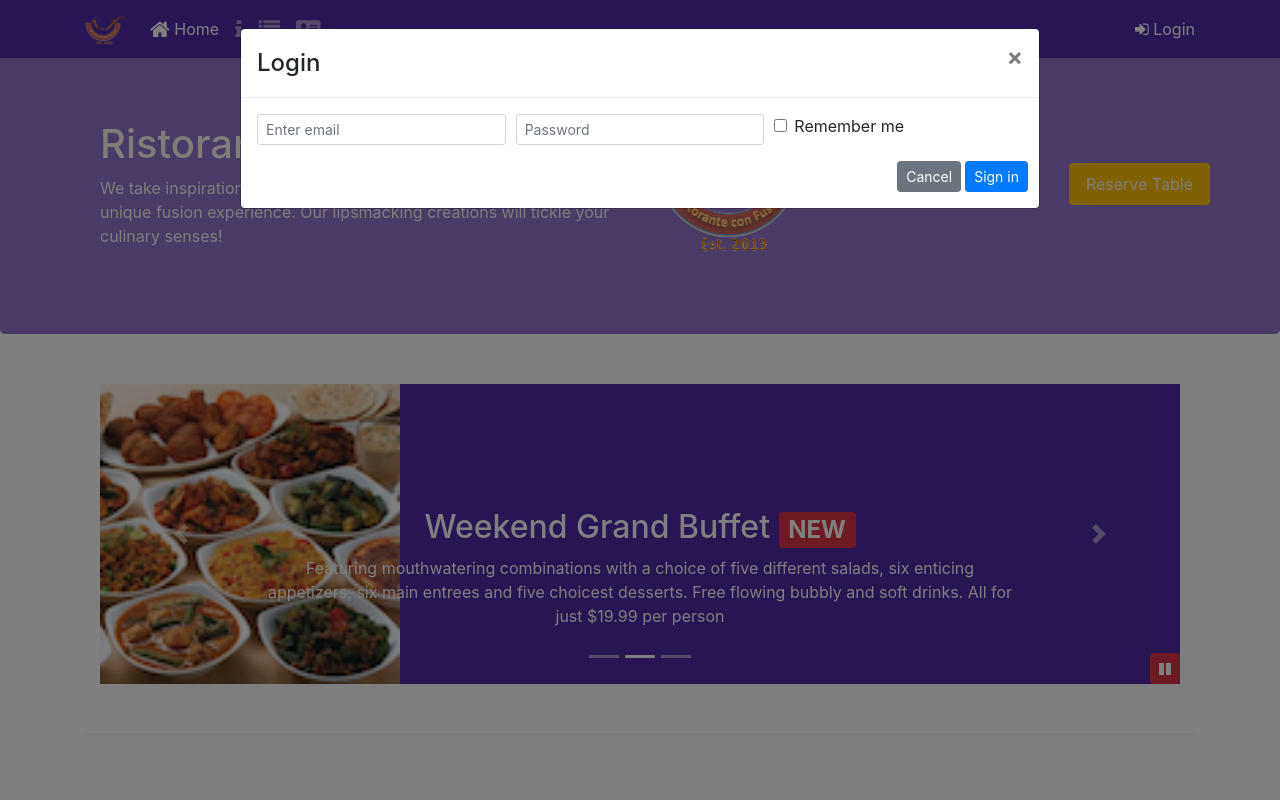
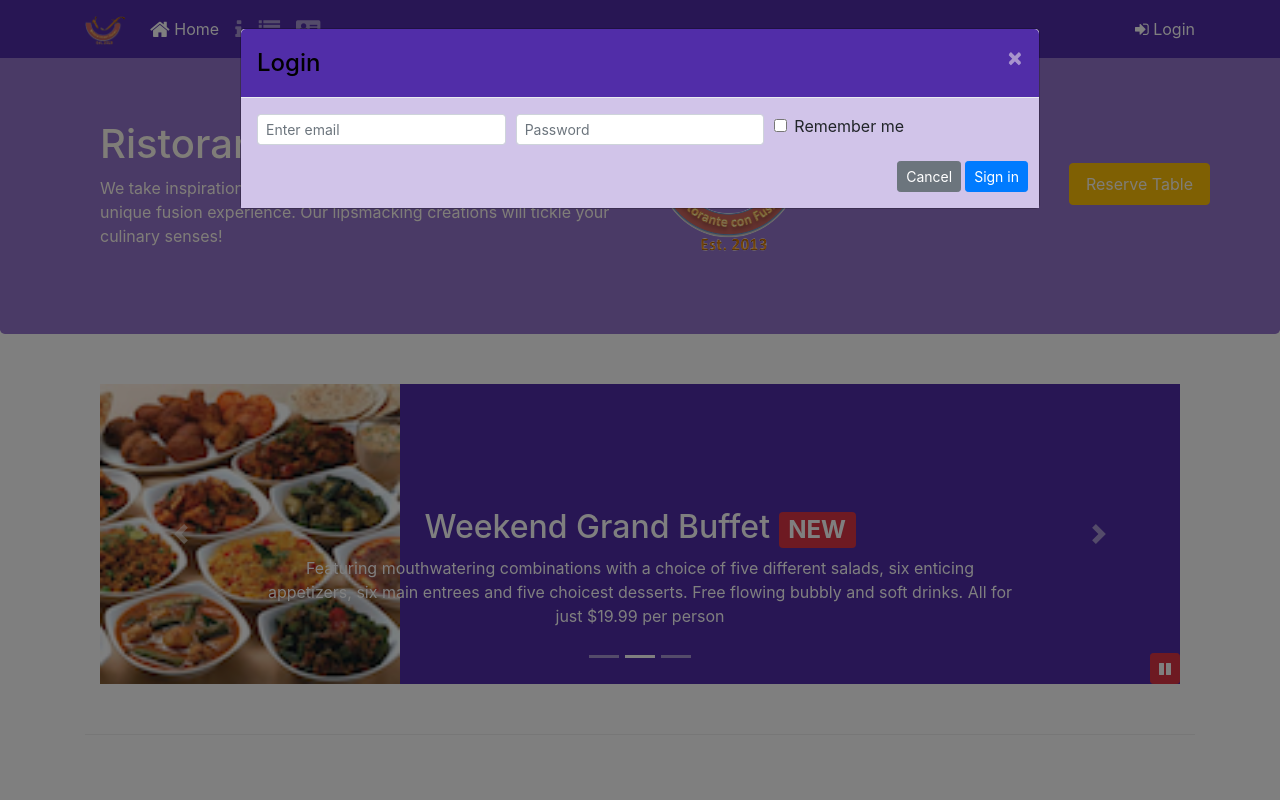
Before and after one commit to WardaFarhan/Bootstrap, a website: page index.html in a window 1280 px wide. Both pictures are taken after a click on the link "Login". Shown: the top 800 px of the page. Drawn offline with nearby package versions, Linux system fonts and the light colour scheme; files that its build step writes are made by us from their sources.

Commit message:
final-assignment

```diff
--- a/css/styles.scss
+++ b/css/styles.scss
@@ -74,3 +74,15 @@ body{
     bottom: 0px;
     z-index: 1;
 }
+
+.modal-header{
+	background-color: $background-dark;
+	color: floralwhite;
+	.close{
+		color: floralwhite;
+	}
+}
+
+.modal-body{
+	background-color : $background-pale;
+}
--- a/index.html
+++ b/index.html
@@ -30,7 +30,7 @@
                      <li class="nav-item"><a class="nav-link" href="./contactus.html"><span class="fa fa-address-card fa-lg"></span> </a></li>
                  </ul>
                  <span class="navbar-text">
-                    <a data-toggle="modal" data-target="#loginModal">
+                    <a id="modallogin">
                     <span class="fa fa-sign-in"></span> Login</a>
                 </span>
             </div>
@@ -89,11 +89,15 @@
                    <!-- href="#bottom"
                    <a role="button" class="btn nav-link btn-block btn-warning align-self-center" data-toggle="tooltip"
                    data-html="true" title="Or Call us at <br><strong>+852 12345678</strong>"
-                   data-placement="bottom">Reserve Table</a>  -->
+                   data-placement="bottom">Reserve Table</a> using data-* attributes-:
+                    <a data-toggle="modal" data-target="#ReserveModal" role="button" class="btn nav-link btn-warning align-self-center">
+                    Reserve Table</a>
+                -->
 
 
-                    <a data-toggle="modal" data-target="#ReserveModal" role="button" class="btn nav-link btn-warning align-self-center">
-                    Reserve Table</a>
+                   <a role="button" class="btn nav-link btn-warning align-self-center" id="reserve">
+                    Reserve Table
+                </a>
 
                     <div id="ReserveModal" class="modal fade" role="dialog">
 
@@ -389,6 +393,17 @@
 <script src="node_modules/popper.js/dist/umd/popper.min.js"></script>
 <script src="node_modules/bootstrap/dist/js/bootstrap.min.js"></script>
 <script src="js/scripts.js"></script>
+<script>
+     $(document).ready(function(){
+    $("#modallogin").click(function(){
+                $("#loginModal").modal("show");
+            });
+
+            $("#reserve").click(function(){
+                $("#ReserveModal").modal("show");
+            });
+        });
+</script>
 <!-- <script>
              $(document).ready(function(){
              $('[data-toggle="tooltip"]').tooltip();
--- a/js/scripts.js
+++ b/js/scripts.js
@@ -13,6 +13,8 @@
                     $("#carouselButton").children("span").addClass('fa-pause');
                 }
             });
+
+
       //  $("#mycarousel").carousel( { interval: 2000 } );
         //$("#carousel-pause").click(function(){
           //$("#mycarousel").carousel('pause');
```
Also changed, not shown: css/styles.css (added).
